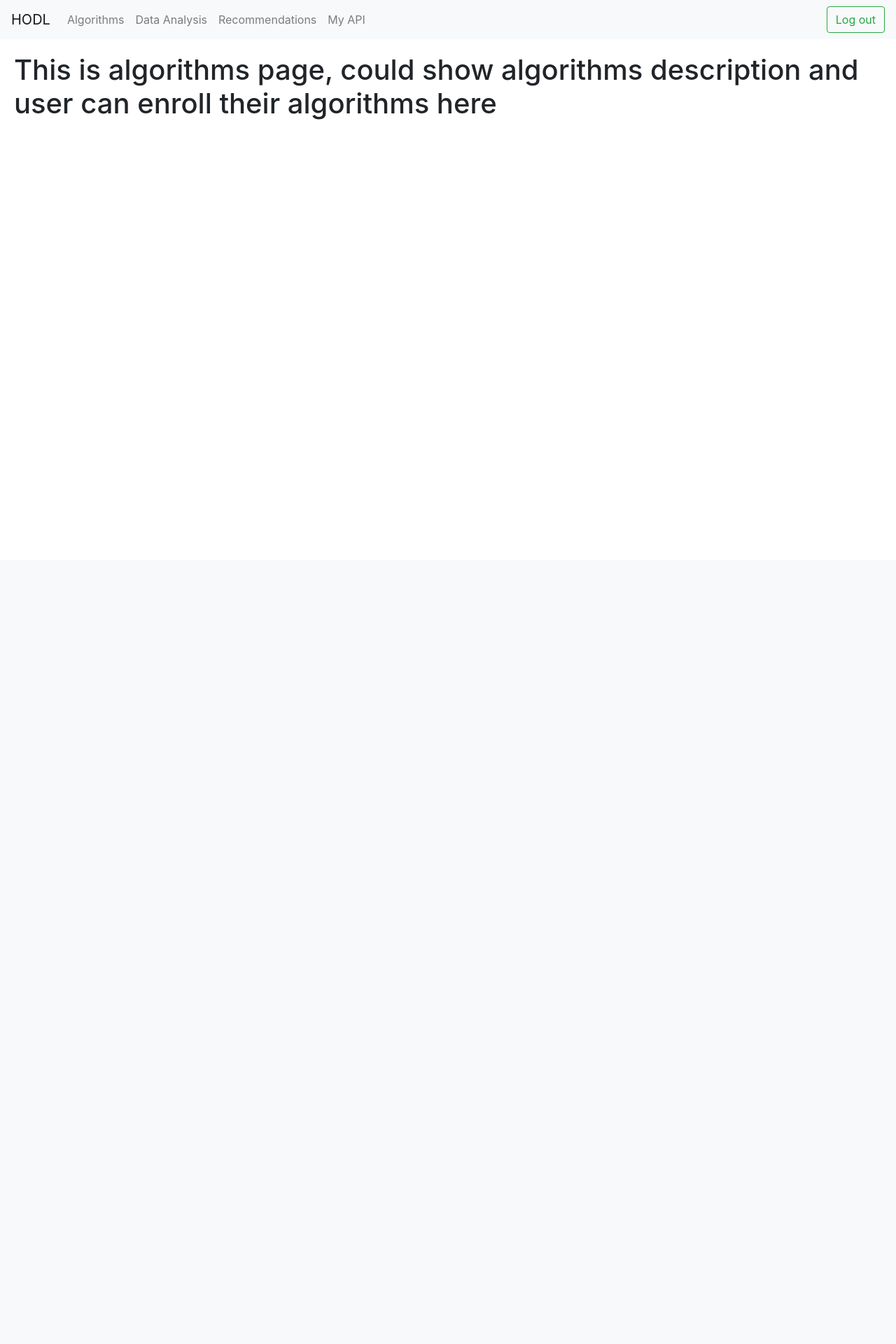
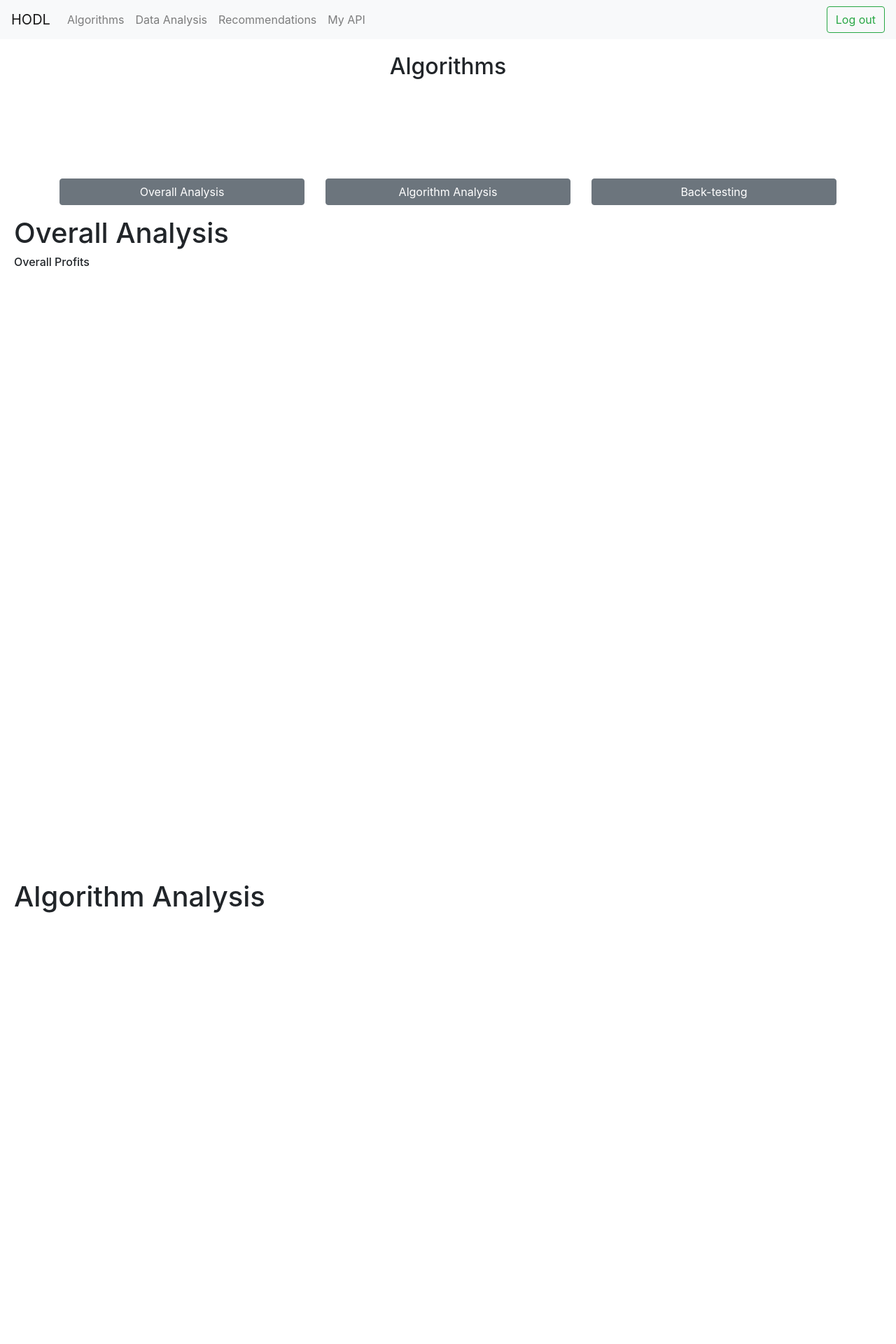
Before and after one commit to yongfu-lu/HODL, a Django app: page /user/algorithms/ in a window 1280 px wide. Shown: the top 1920 px of the page at 70% size. Before the commit the page ends 171 px from the top, so only its background shows below. Run offline with Django 4.2, Linux system fonts and the light colour scheme; the visitor is signed in with stand-in values (Sample User, id 1); some libraries are stand-ins or nearby versions.

Commit message:
insert algorithm page template

```diff
--- a/user/templates/user/algorithms.html
+++ b/user/templates/user/algorithms.html
@@ -6,6 +6,47 @@
 
 {% block content %}
 
-<h1>This is algorithms page, could show algorithms description and user can enroll their algorithms here</h1>
+<div class="text-center">
+    <h2>Algorithms</h2>
+    <div style="margin-top: 125px;"></div>
+  </div>
 
+
+ <div class="container">
+    <div class="row">
+      <div class="col-4">
+        <a class="btn btn-secondary btn-block my-3" href="#section1">Overall Analysis</a>
+      </div>
+      <div class="col-4">
+        <a class="btn btn-secondary btn-block my-3" href="#section2">Algorithm Analysis</a>
+      </div>
+      <div class="col-4">
+        <a class="btn btn-secondary btn-block my-3" href="#section3">Back-testing</a>
+      </div>
+    </div>
+  </div>
+
+<div id="section1">
+   <h1>Overall Analysis</h1>
+   <h6>Overall Profits</h6>
+   <br><br><br><br><br><br><br><br><br><br><br><br><br><br><br><br><br><br><br><br><br><br><br><br><br><br><br><br><br><br><br><br><br><br><br><br>
+
+
+</div>
+
+
+<div id="section2">
+   <h1>Algorithm Analysis</h1>
+   <br>
+   <br><br><br><br><br><br><br><br><br><br><br><br><br><br><br><br><br><br><br><br><br><br><br><br><br><br><br><br><br><br><br><br><br><br><br><br>
+
+
+</div>
+
+
+<div id="section3">
+   <h1>Back-testing</h1>
+   <br><br><br><br><br><br><br><br><br><br><br><br><br><br><br><br><br><br><br><br><br><br><br><br><br><br><br><br><br><br><br><br><br><br><br><br>
+
+</div>
 {% endblock %}
```
